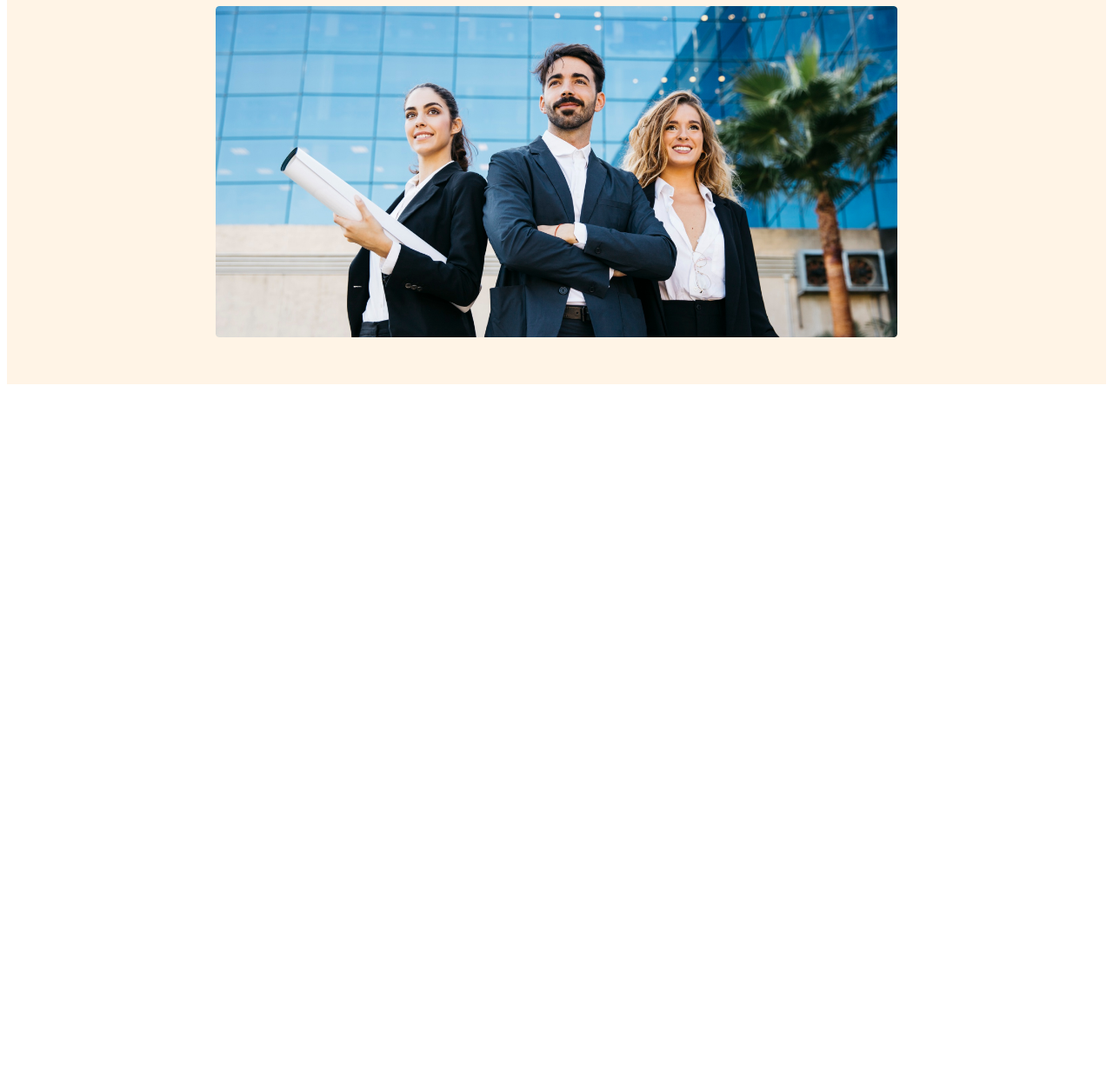
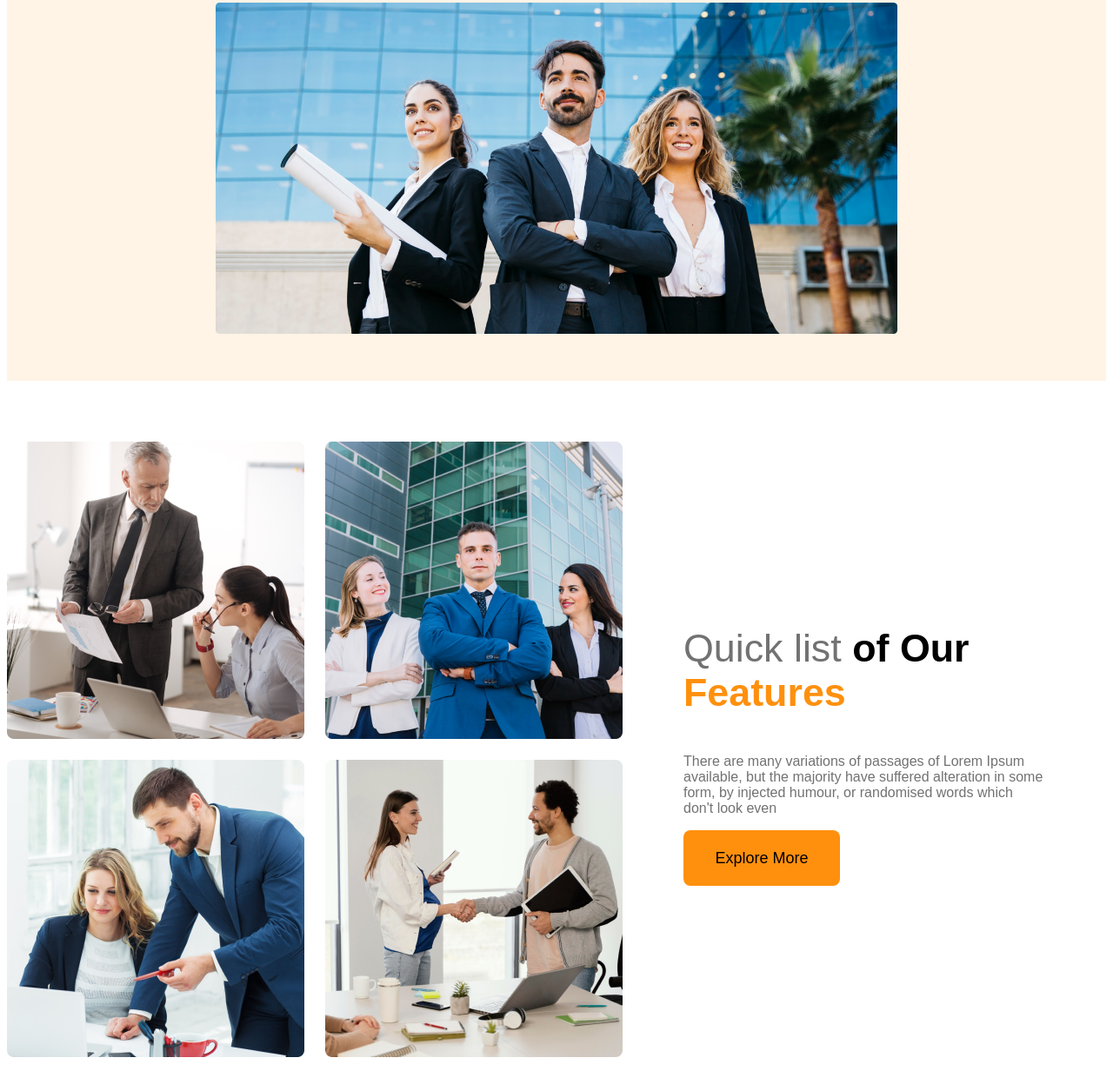
Before and after one commit to Kamrul8043/G3-Architects-resources--module-9, a plain HTML site: page index.html in a window 1280 px wide. Shown: the part 575-1830 px from the top of the page at 87% size. Before the commit the page ends 1025 px from the top, so only its background shows below. Drawn offline with Linux system fonts and the light colour scheme.

Commit message:
teams section finish

```diff
--- a/archite/architect.css
+++ b/archite/architect.css
@@ -1,6 +1,10 @@
+/* share style */
 * {
     font-family: 'Open Sans', sans-serif;
     font-family: 'Work Sans', sans-serif;
+}
+.text-light-gray{
+    color: #727272;
 }
 
 .btn-primary {
@@ -14,7 +18,7 @@
     margin-bottom: 30px;
     cursor: pointer;
 }
-
+/* header site */
 header {
     background: rgba(255, 144, 14, 0.10);
     padding: 50px 240px;
@@ -61,23 +65,60 @@ nav li a {
     color: #131313;
 }
 
-.banner-discription {
-    color: #727272;
-    margin-bottom: 20px;
-}
 .banner img{
     width: 100%;
 }
+
+/* main style */
+main{
+   max-width: 1440px;
+   margin: 70px auto;
+}
+.teams-container{
+    display: flex;
+    align-items: center;
+}
+.teams-img-container{
+    display: grid;
+    grid-template-columns: repeat(2 ,1fr);
+    gap: 1.5rem;
+}
+.teams-content{
+    padding-left: 70px;
+    padding-right: 70px;
+}
+.teams-title{
+    font-size: 2.8rem;
+}
+.teams-title .quick-list{
+    color: #727272;
+    font-weight: 500;
+}
+.teams-title .text-feature{
+    color: #ff900e;
+    font-weight: 700px;
+}
+
+
 /* mobile device */
 /* responcive madia  */
 @media screen and (max-width:576px) {
     header{
      padding: 20px;
     }
-       nav{
+    nav ,
+    .teams-container
+    {
      flex-direction: column;
     }
+    .teams-img-container{
+        grid-template-columns: 1fr;
+    }
 
+    .teams-content{
+        padding-left: 20px;
+        padding-right: 20px;
+    }
 }
 /* tablet or medium device */
 @media screen and (min-width:576px) and (max-width:992px) {
--- a/index.html
+++ b/index.html
@@ -22,7 +22,7 @@
                 <h1 class="banner-title">Brand New
                     Group of Architects
                     </h1>
-                    <p class="banner-discription">
+                    <p class="text-light-gray">
                         There are many variations of passages of Lorem Ipsum available, but the majority have suffered alteration in some form, by injected humour, or randomised words which don't look even
                     </p>
                     <button class="btn-primary">Explore More</button>
@@ -31,8 +31,21 @@
          </div>
     </header>
     <main>
-
-    </main>
+       <!-- features section -->
+       <section class="teams-container">
+        <div class="teams-img-container">
+            <img src="images/team1.png" alt="">
+            <img src="images/team2.png" alt="">
+            <img src="images/team3.png" alt="">
+            <img src="images/team4.png" alt="">
+        </div>
+        <div class="teams-content">
+            <h3 class="teams-title"><span class="quick-list">Quick list</span> <span>of Our</span> <br><span class="text-feature">Features</span></h3>
+            <p class="text-light-gray">There are many variations of passages of Lorem Ipsum available, but the majority have suffered alteration in some form, by injected humour, or randomised words which don't look even</p>
+            <button class="btn-primary">Explore More</button>
+        </div>
+       </section>
+        </main>
     <footer>
 
     </footer>
```
Lines whose indentation alone changed are shown as unchanged.
